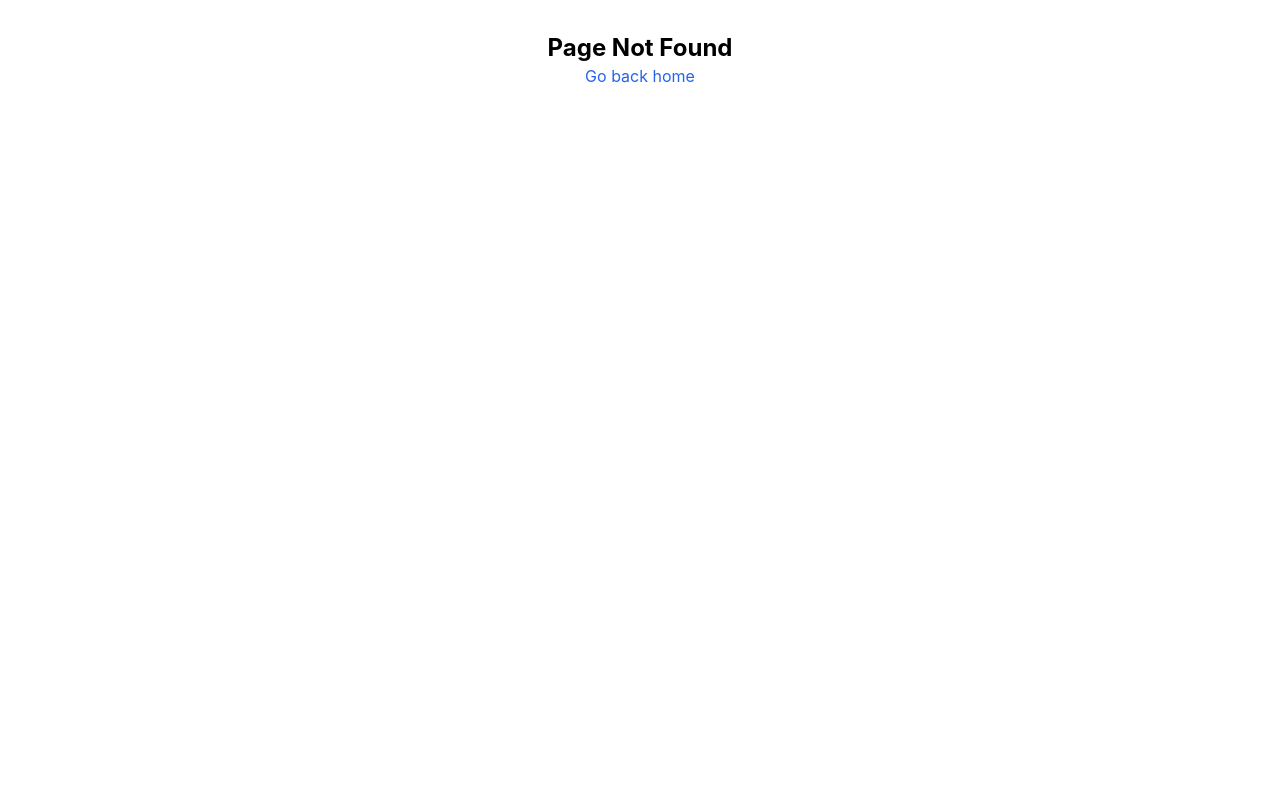
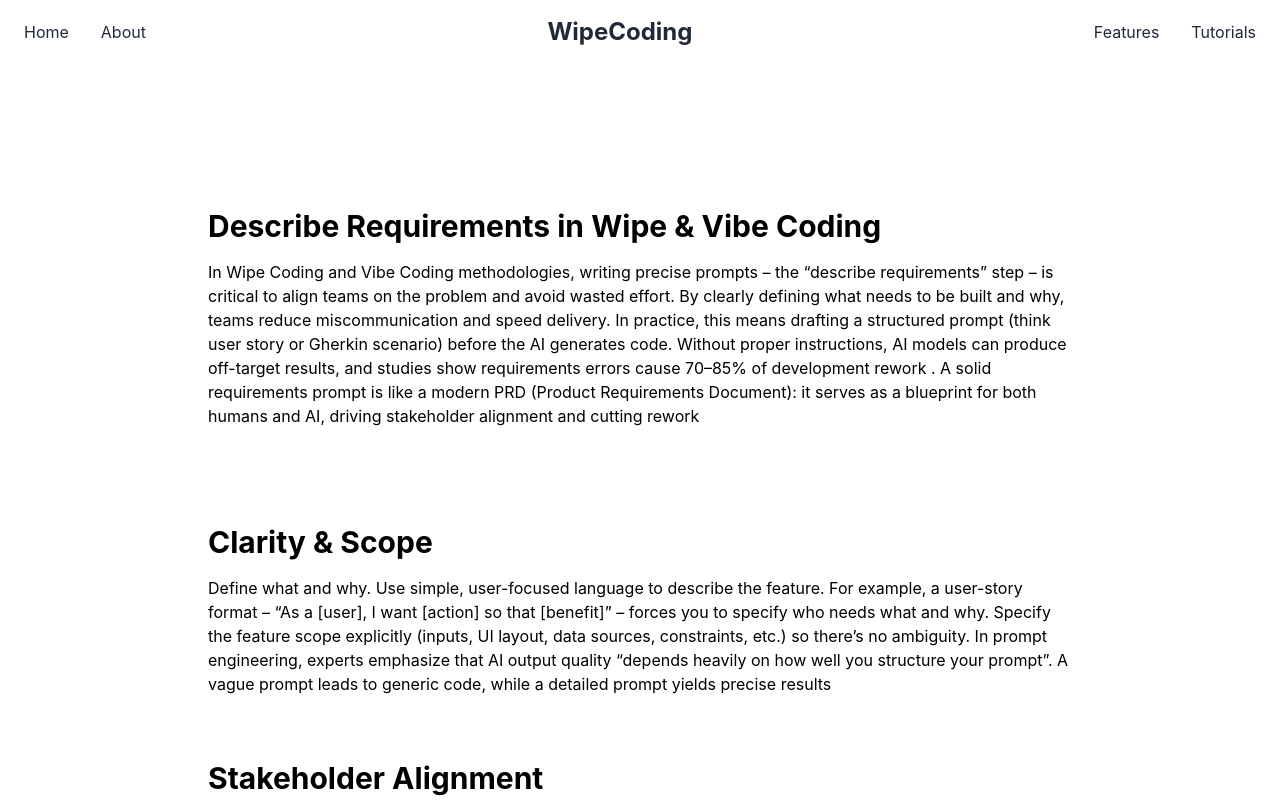
Before and after one commit to godomainz/wipe_coding_web_react, a React (Create React App) app: page /prompt in a window 1280 px wide. Before the commit this address had no page. Shown: the top 800 px of the page. Built offline with nearby package versions, Linux system fonts and the light colour scheme.

Commit message:
added prompt.tsx

```diff
--- /dev/null
+++ b/src/Pages/Prompt.tsx
@@ -0,0 +1,101 @@
+import React from 'react';
+import { Helmet } from 'react-helmet';
+import { motion } from 'framer-motion';
+import Navbar from '../components/Navbar';
+import Footer from '../components/Footer';
+
+const sectionVariant = {
+  hidden: { opacity: 0, y: 20 },
+  visible: { opacity: 1, y: 0 },
+};
+
+const containerVariants = {
+  hidden: {},
+  visible: {
+    transition: {
+      staggerChildren: 0.2,
+      when: 'beforeChildren'
+    }
+  }
+};
+
+const itemVariants = {
+  hidden: { opacity: 0, y: 20 },
+  visible: { opacity: 1, y: 0, transition: { duration: 0.6, ease: 'easeOut' } }
+};
+const codePrinciples = [
+    {
+        id: "clarity",
+        title: "Clarity & Scope",
+        content: `Define what and why. Use simple, user-focused language to describe the feature. For example, a user-story format – “As a [user], I want [action] so that [benefit]” – forces you to specify who needs what and why. Specify the feature scope explicitly (inputs, UI layout, data sources, constraints, etc.) so there’s no ambiguity. In prompt engineering, experts emphasize that AI output quality “depends heavily on how well you structure your prompt”. A vague prompt leads to generic code, while a detailed prompt yields precise results`
+    },
+    {
+        id: "stakeholder",
+        title: "Stakeholder Alignment",
+        content: `Capture user stories, roles, and edge cases. Frame requirements from the perspective of stakeholders or user personas. By using clear user stories, the team aligns on needs and priorities. Also list any known edge cases or exceptions (e.g. “what if the user is offline?”) to avoid surprises later. This ensures developers and product owners share a common understanding of the requirements and prevent missed scenarios. In short, writing out user stories and scenarios fosters collaboration and catches assumptions early.`
+    },
+    {
+        id: "measurable",
+        title: "Measurable Outcomes",
+        content: `Include KPIs and acceptance criteria. Every requirement prompt should explain how success is measured. Add specific metrics or pass/fail conditions to make the outcome testable. For example, “the API must handle 1000 requests/minute with <1% error” or “feature X increases conversion by 5%”. Clearly state acceptance criteria (the conditions of “done”) in the prompt – this sets a clear definition of success and prevents scope creep. For example, acceptance criteria might be listed as bullet points or as a Gherkin Given/When/Then scenario. Defining quantitative KPIs and acceptance tests up front ties the work to business goals and makes the prompt’s intent unambiguous.`
+    }
+];
+
+const Prompt: React.FC = () => (
+  <>
+    <Helmet>
+      <title>Describe Requirements in Wipe & Vibe Coding</title>
+      <meta name="description" content="Write precise prompts in Wipe & Vibe Coding to speed delivery and reduce rework." />
+    </Helmet>
+    <Navbar />
+    <motion.main
+        className="pt-20"
+        initial="hidden"
+        animate="visible"
+        variants={containerVariants}
+      >
+            <motion.section
+            id="describe-requirements"
+            className="prose mx-auto py-20 px-6"
+            initial="hidden"
+            whileInView="visible"
+            viewport={{ once: true, amount: 0.2 }}
+            variants={sectionVariant}
+            transition={{ duration: 0.6 }}
+            >
+                <motion.div
+                    variants={itemVariants}
+                    className="max-w-4xl mx-auto px-4 py-12 prose lg:prose-xl"
+                    >
+                    <h2 id="diescribe-req" className="text-3xl font-bold mb-4">
+                        Describe Requirements in Wipe & Vibe Coding
+                    </h2>
+                    <p>
+                        In Wipe Coding and Vibe Coding methodologies, writing precise prompts – the “describe requirements” step – is critical to align teams on the problem and avoid wasted effort. By clearly defining what needs to be built and why, teams reduce miscommunication and speed delivery. In practice, this means drafting a structured prompt (think user story or Gherkin scenario) before the AI generates code. Without proper instructions, AI models can produce off-target results, and studies show requirements errors cause 70–85% of development rework
+. A solid requirements prompt is like a modern PRD (Product Requirements Document): it serves as a blueprint for both humans and AI, driving stakeholder alignment and cutting rework
+                    </p>
+                </motion.div>
+                    <div className="max-w-4xl mx-auto px-4 py-12 prose lg:prose-xl">
+                        {codePrinciples.map((codePrinciple, id)=>(
+                            <motion.div
+                            key={codePrinciple.id}
+                            variants={itemVariants}
+                            className="mb-16">
+                                <h2 id={codePrinciple.id} className="text-3xl font-bold mb-4">
+                                    {codePrinciple.title}
+                                </h2>
+                                <p>
+                                    {codePrinciple.content}
+                                </p>
+                            </motion.div>
+                        ))}
+                    </div>
+
+            </motion.section>
+      </motion.main>
+      <Footer />
+
+  </>
+);
+
+export default Prompt;
--- a/src/index.tsx
+++ b/src/index.tsx
@@ -5,6 +5,7 @@ import './index.css';
 import reportWebVitals from './reportWebVitals';
 import HomePage from './pages/HomePage';
 import DefineConceptSection from './pages/DefineConceptSection';
+import Prompt from './pages/Prompt';
 
 const root = ReactDOM.createRoot(
   document.getElementById('root') as HTMLElement
@@ -21,6 +22,10 @@ root.render(
         <Route
           path="/define-app-concept"
           element={<DefineConceptSection />}
+        />
+        <Route
+          path="/prompt"
+          element={<Prompt />}
         />
 
         {/* Fallback 404 (optional) */}
```
